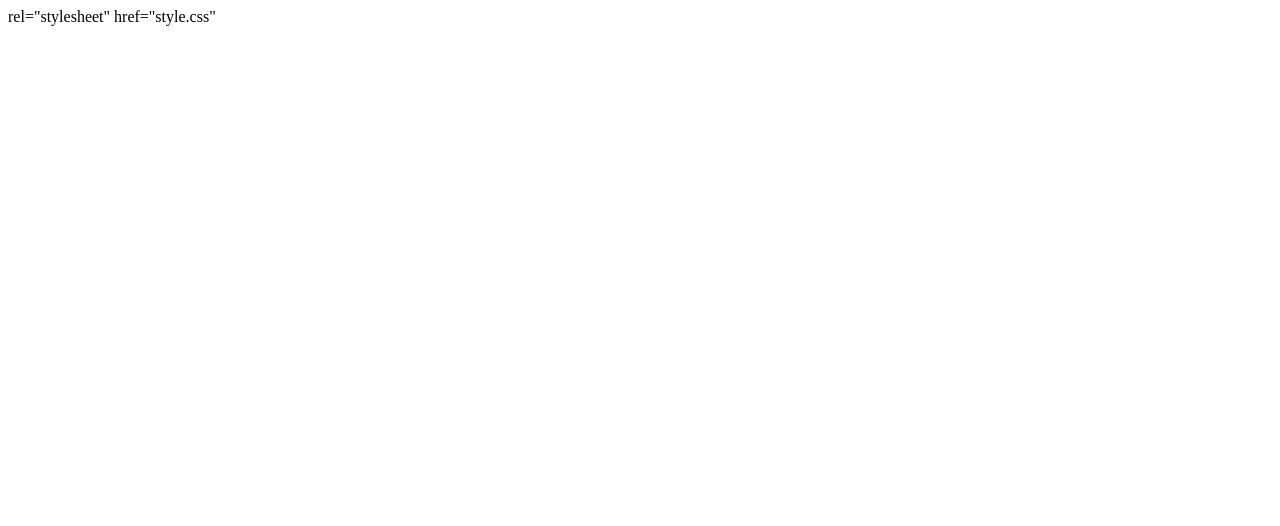
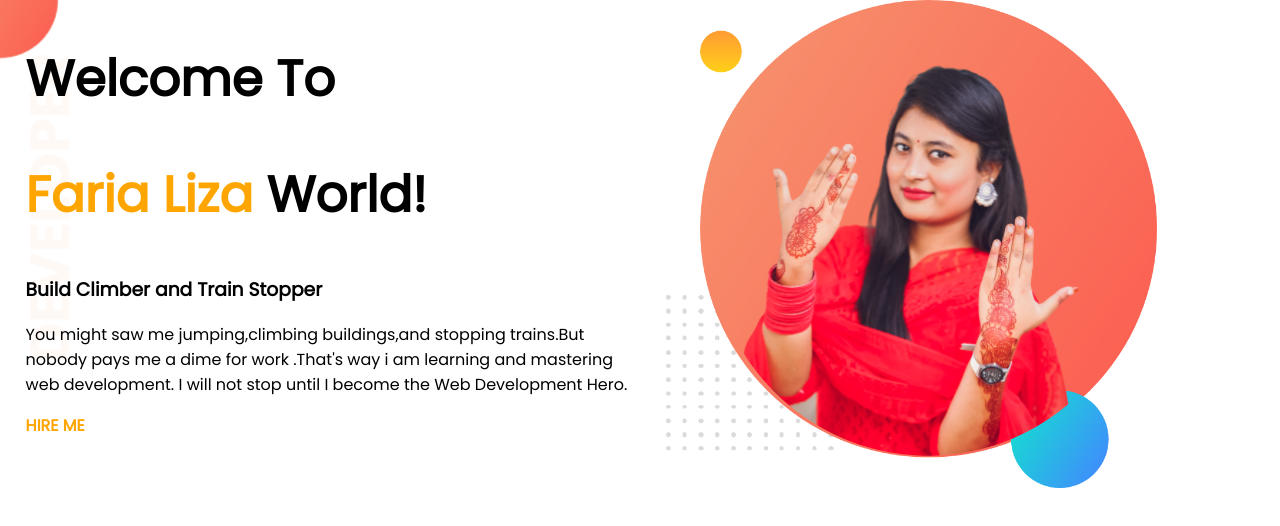
Before and after one commit to lizafaria/developer-portfolio, a plain HTML site: page index.html in a window 1280 px wide. Drawn offline with Linux system fonts and the light colour scheme.

Commit message:
top-banner added

```diff
--- a/index.html
+++ b/index.html
@@ -5,9 +5,25 @@
     <meta http-equiv="X-UA-Compatible" content="IE=edge">
     <meta name="viewport" content="width=device-width, initial-scale=1.0">
     <title>Faria portfolio</title>
-    <link> rel="stylesheet" href="style.css"
+    <link rel="preconnect" href="https://fonts.googleapis.com">
+    <link rel="preconnect" href="https://fonts.gstatic.com" crossorigin>
+    <link href="https://fonts.googleapis.com/css2?family=Poppins&display=swap" rel="stylesheet">
+    <link rel="stylesheet" href="style.css">
 </head>
 <body>
+    <section class="top-banner">
+    <div class="half-width">
+    <h1>Welcome To</h1>
+    <h1><span class="orange-color">Faria Liza</span> World!</h1>
+    <h3>Build Climber and Train Stopper</h3>
+    <p>You might saw me jumping,climbing buildings,and stopping trains.But nobody pays me a dime for work .That's way i am learning and mastering web development. I will not stop until I become the Web Development Hero.</p>
+    <a class="link-button" target="_blank" href="https://www.linkedin.com/company/programminghero">HIRE ME</a>
+    </div>
+    <div class="half-width">
+    <img src="images/Faria picbg.png" alt="">
+    </div>
+    </section>
+
 
 </body>
 </html>
--- a/style.css
+++ b/style.css
@@ -0,0 +1,32 @@
+body{
+    font-family: 'Poppins', sans-serif;
+    margin: 0;
+}
+h1{
+    font-size: 50px;
+}
+.orange-color{
+    color: orange;
+}
+section{
+    display: flex;
+}
+.half-width{
+    width: 50%;
+    padding-left: 2%;
+}
+.half-width img{
+    width: 80%;
+}
+.link-button{
+    text-decoration: none;
+    background-image: linear-gradient(orange,tomato)
+    padding: 10px 40px;
+    color:orange;
+    font-weight:700;
+    border-radius: 5px;
+}
+.top-banner{
+    background-image: url(images/top-banner.png);
+    background-repeat: no-repeat;
+}
```
Also changed, not shown: images/Faria picbg.png (added), images/dream-bg.png (added), images/exp-bg.png (added), images/jhankar.png (added), images/jhankar2.png (added), images/my-bg.png (added), images/my-bg2.png (added), images/top-banner.png (added), 7 other files.
